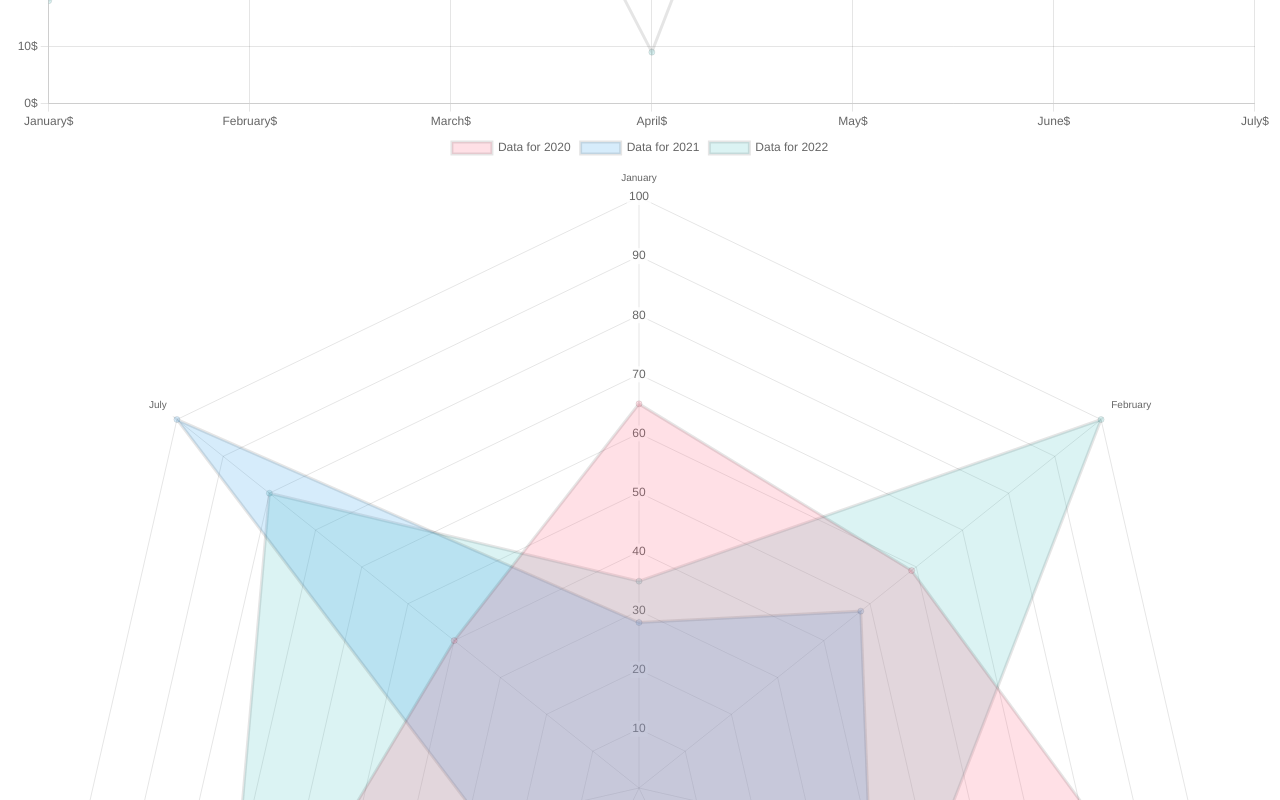
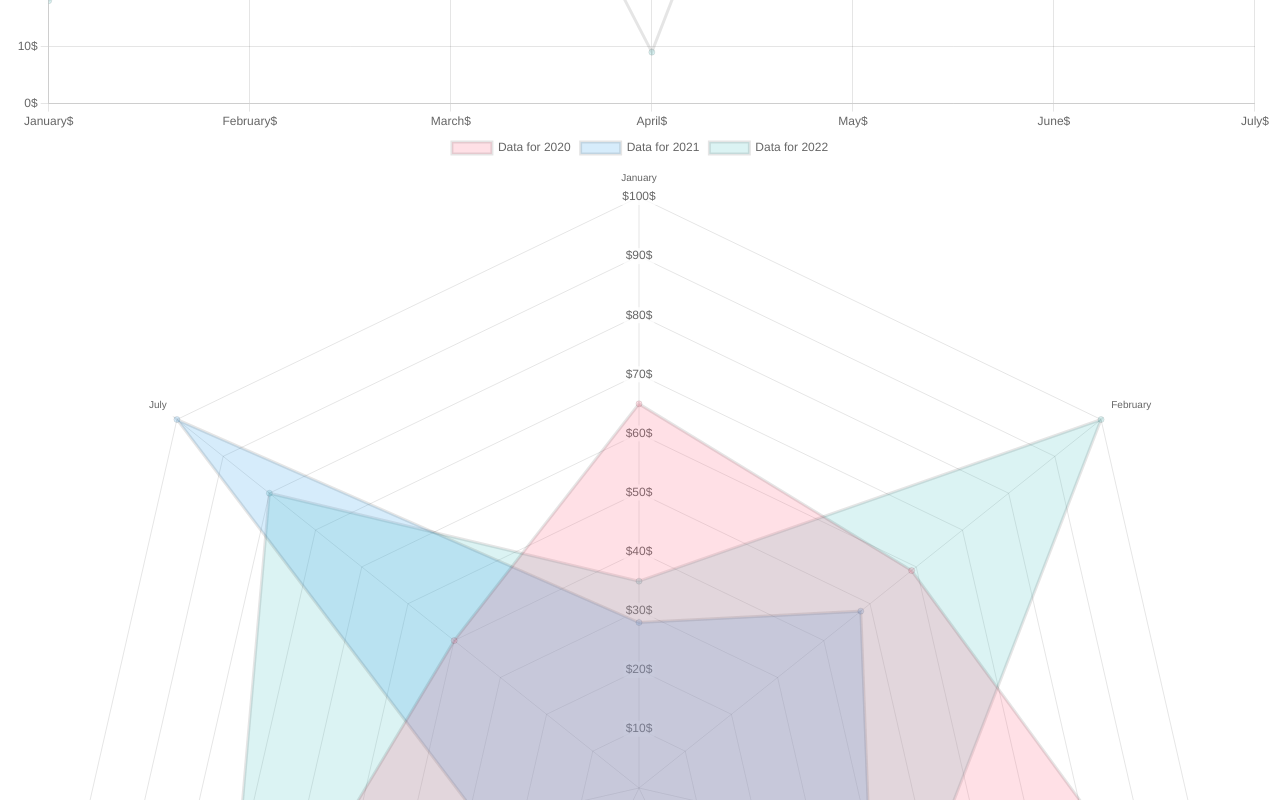
Before and after one commit to jaegeunha94/react-chartjs-1.0.1, a React (Create React App) app: page / in a window 1280 px wide. Shown: the part 4300-5100 px from the top of the page. Built offline with nearby package versions, Linux system fonts and the light colour scheme.

Commit message:
Modify Radar Chart

```diff
--- a/src/Rador.js
+++ b/src/Rador.js
@@ -29,7 +29,12 @@ const options = {
             display: true
         },
         min: 0,
-        max: 100
+        max: 100,
+        ticks: {
+          callback: function (value, index, ticks) {
+            return '$' + this.getLabelForValue(value) + '$';
+          },
+        },
     }
   }
 };
```
